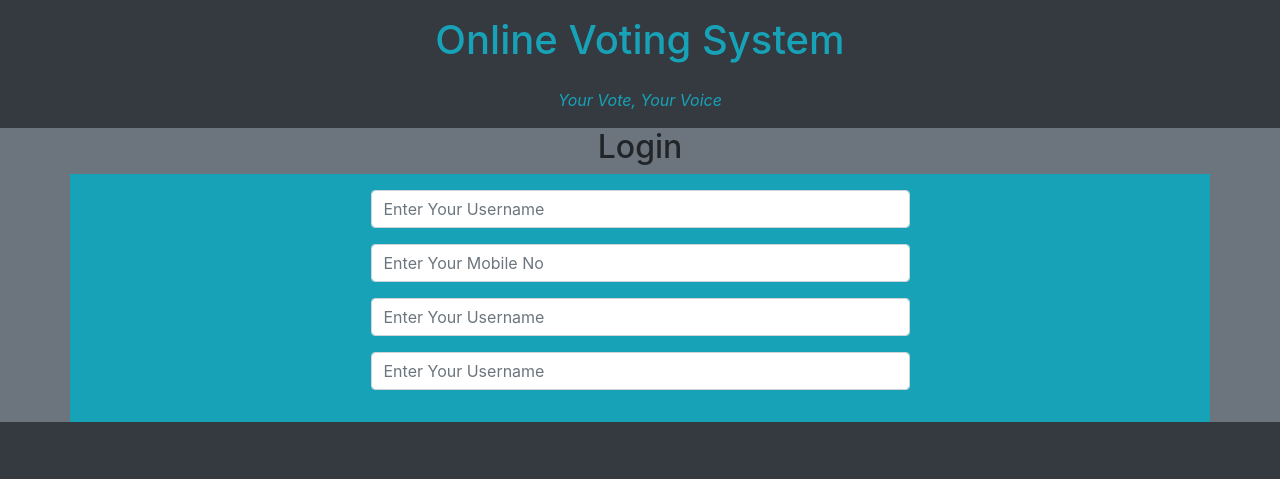
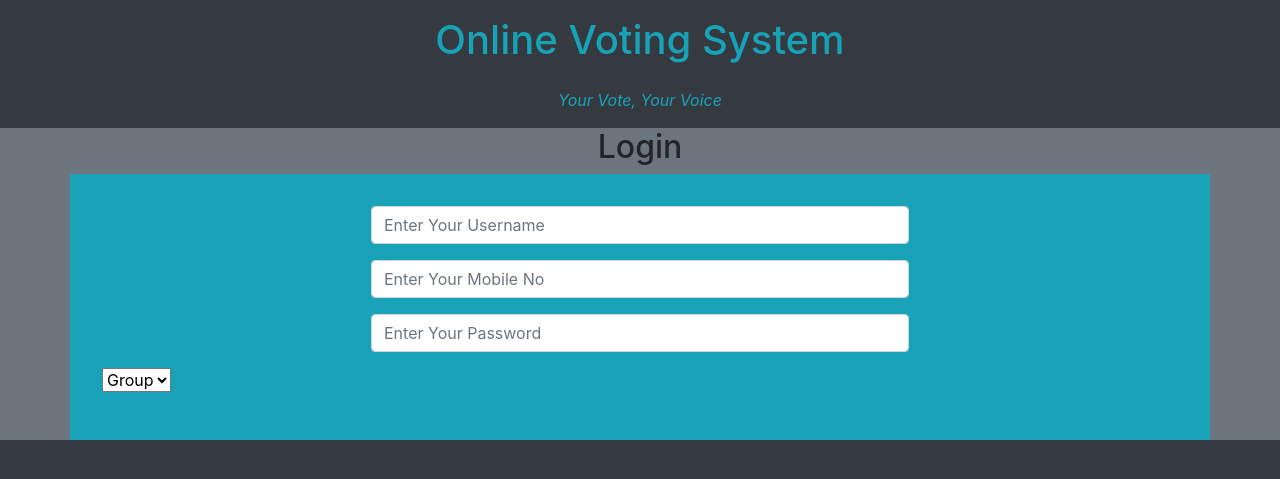
Before and after one commit to gkiplangat/online_voting-system, a PHP site: page / in a window 1280 px wide. Shown: the top 479 px of the page. Run offline with PHP 8.4, Linux system fonts and the light colour scheme; some libraries are stand-ins or nearby versions.

Commit message:
stylesheet
form input

```diff
--- a/assets/css/style.css
+++ b/assets/css/style.css
@@ -11,10 +11,7 @@
 
 */
 
-body {
-    font-family: 'Muli', sans-serif;
-    background: url(../images/bg-img.jpeg);
-    background-size: cover;
-    background-repeat: no-repeat;
-    background-attachment: fixed;
+
+form input{
+    border-radius: 15px;
 }
--- a/index.php
+++ b/index.php
@@ -17,15 +17,15 @@
     <!-- Font-awesome Link -->
     <link rel="stylesheet" href="css/all.min.css">
     <!--CSS link -->
-    <link rel="stylesheet" href="assets/css/styl.css">
+    <link rel="stylesheet" href="assets/css/style.css">
 </head>
 <body class="bg-dark">
     <h1 class="text-info text-center p-3">Online Voting System</h1>
     <p class="text-info text-center "><i>Your Vote, Your Voice</i></p>
     <div class="bg-secondary">
         <h2 class="text-center">Login</h2>
-        <div class="container bg-info w-60 m-auto">
-            <form action="" class="p-3">
+        <div class="container bg-info p-3">
+            <form action="" class="p-3 ">
                 <div class="mb-3">
                     <input type="text" class="form-control w-50 m-auto" name="username" placeholder="Enter Your Username" required ="required" >
                 </div>
@@ -33,10 +33,13 @@
                     <input type="tel" class="form-control w-50 m-auto" name="mobile" placeholder="Enter Your Mobile No" required ="required" minlength="10" maxlength="10" >
                 </div>
                 <div class="mb-3">
-                    <input type="text" class="form-control w-50 m-auto" name="username" placeholder="Enter Your Username" required ="required" >
+                    <input type="password" class="form-control w-50 m-auto" name="password" placeholder="Enter Your Password" required ="required" >
                 </div>
                 <div class="mb-3">
-                    <input type="text" class="form-control w-50 m-auto" name="username" placeholder="Enter Your Username" required ="required" >
+                    <select name="std">
+                        <option value="group">Group</option>
+                        <option value="voter">Voter</option>
+                    </select>
                 </div>
             </form>
         </div>
```
